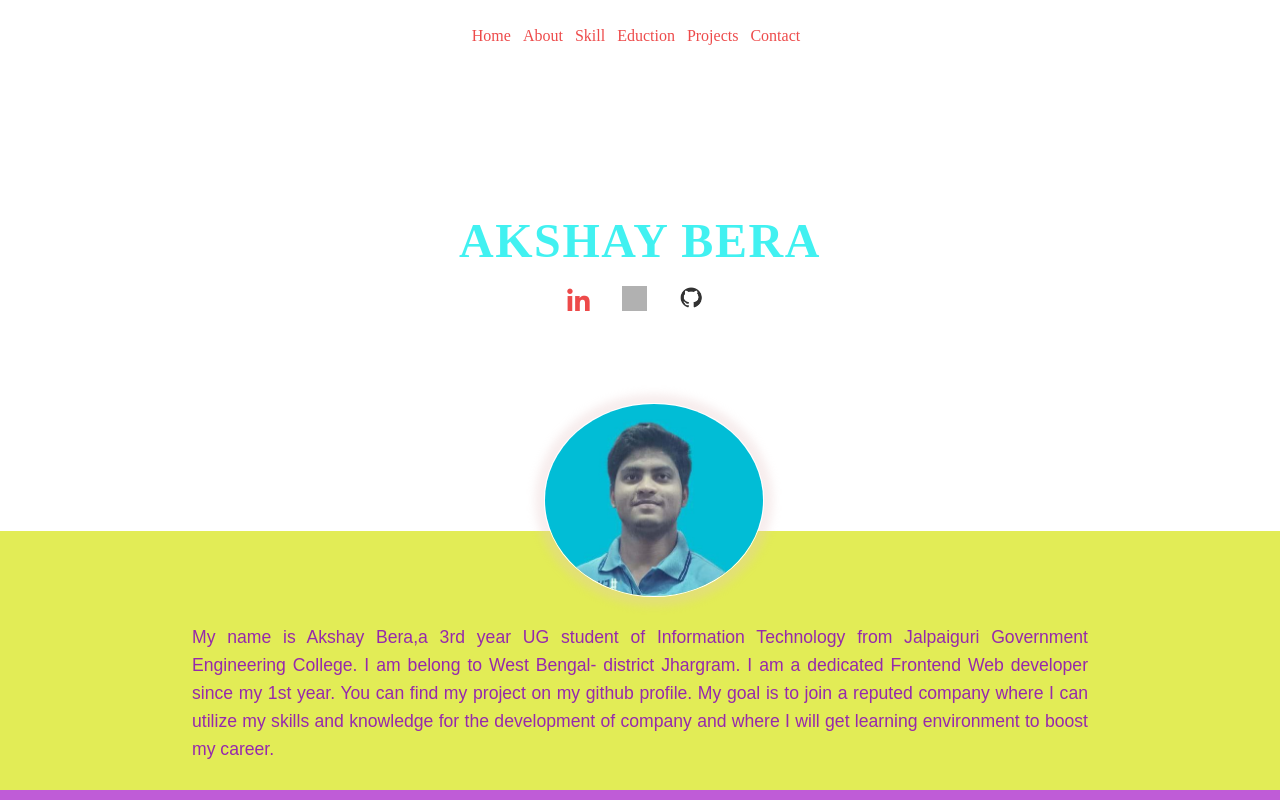
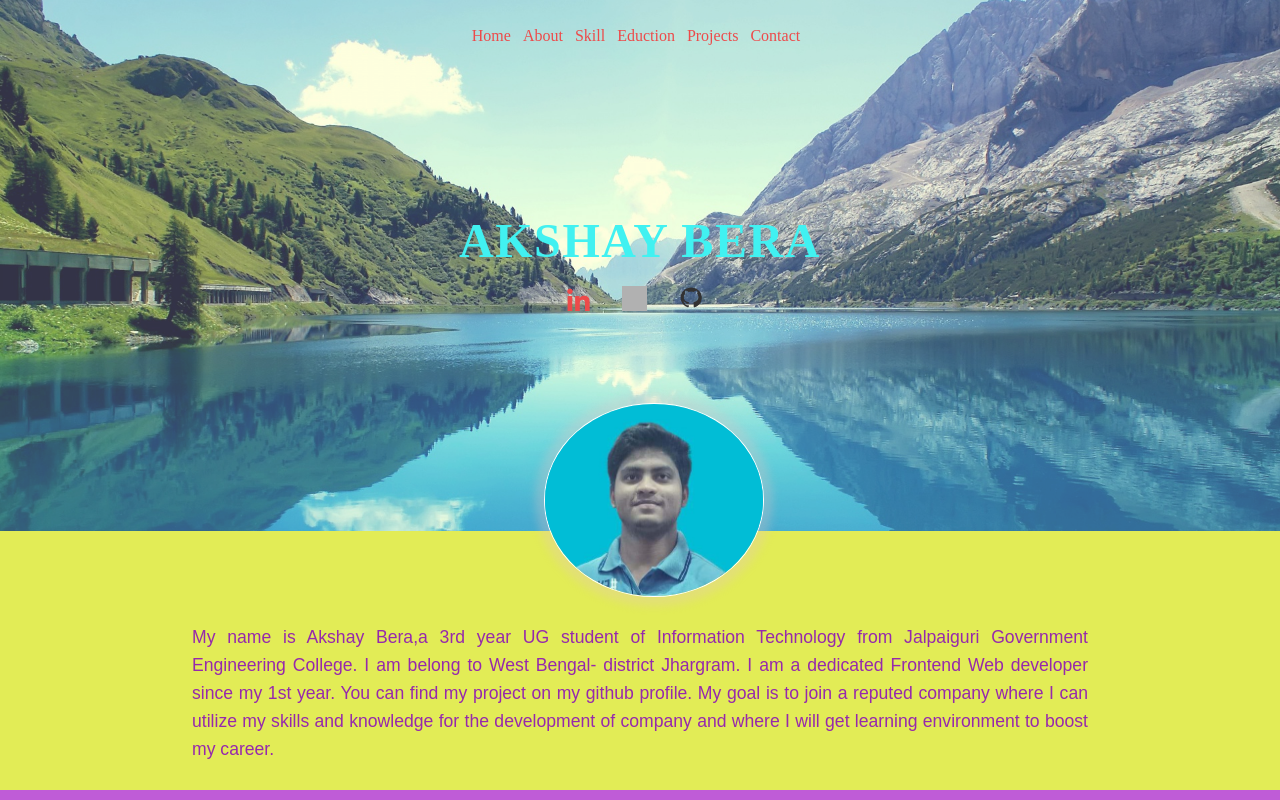
Before and after one commit to Akshaybera/Solo49.github.io, a plain HTML site: page index.html in a window 1280 px wide. Shown: the top 800 px of the page. Drawn offline with Linux system fonts and the light colour scheme; grey boxes are pictures that could not be loaded; files whose address does not match are found by name.

Commit message:
Update stylesheet.css

```diff
--- a/stylesheet.css
+++ b/stylesheet.css
@@ -5,7 +5,7 @@ body {
 #body_header {
     height: 64vh;
     opacity: 0.8;
-    background-image: url(file:///C:/Users/aksha/OneDrive/Pictures/cyber-security-lessons-1.jpg);
+    background-image: url(https://github.com/Akshaybera/Solo49.github.io/blob/main/web%20port/nature-aa4.jpg?raw=true);
     background-size: cover;
     background-position: center;
     background-attachment: fixed;
```
